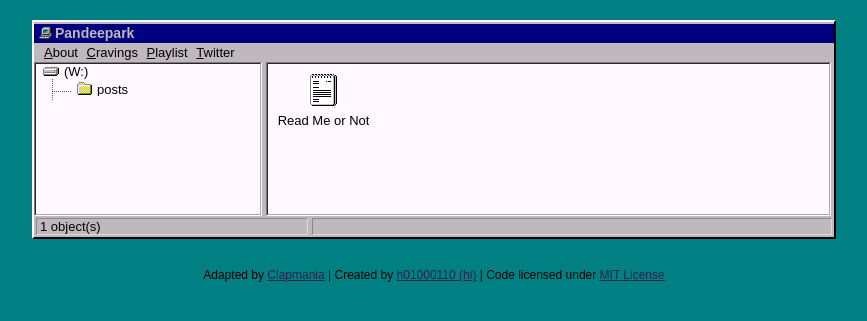
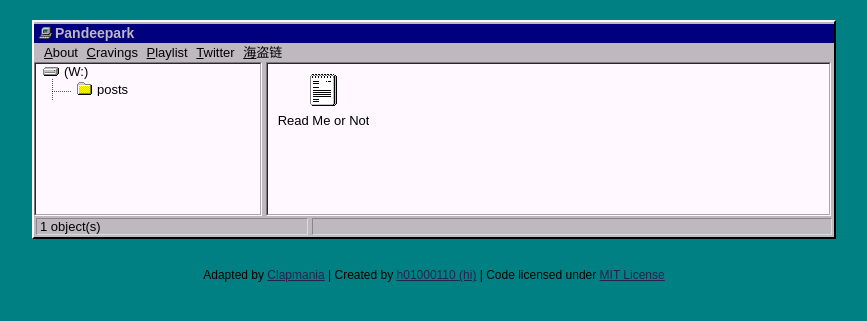
Before and after one commit to clapmania/clapmania.github.io, a Jekyll site: the page built from index.html, in a window 1280 px wide. Shown: the top 321 px of the page, without its empty margins (206-1073 px from the left). Built offline with Jekyll 4.4.1, drawn with Linux system fonts in a browser that asks for light colours.

Commit message:
Update topbar.html

```diff
--- a/_includes/topbar.html
+++ b/_includes/topbar.html
@@ -3,4 +3,5 @@
 	<a href="/list"><li><u>C</u>ravings</li></a>
 	<a href="https://open.spotify.com/playlist/1MHSti5dKcwG3G3odkF2ui" target="_blank"><li><u>P</u>laylist</li></a>
 	<a href="https://twitter.com/tttttttttwu" target="_blank"><li><u>T</u>witter</li></a>
+	<a href="https://www.kgbook.com/" target="_blank"><li><u>海</u>盗链</li></a>
 </ul>
```
